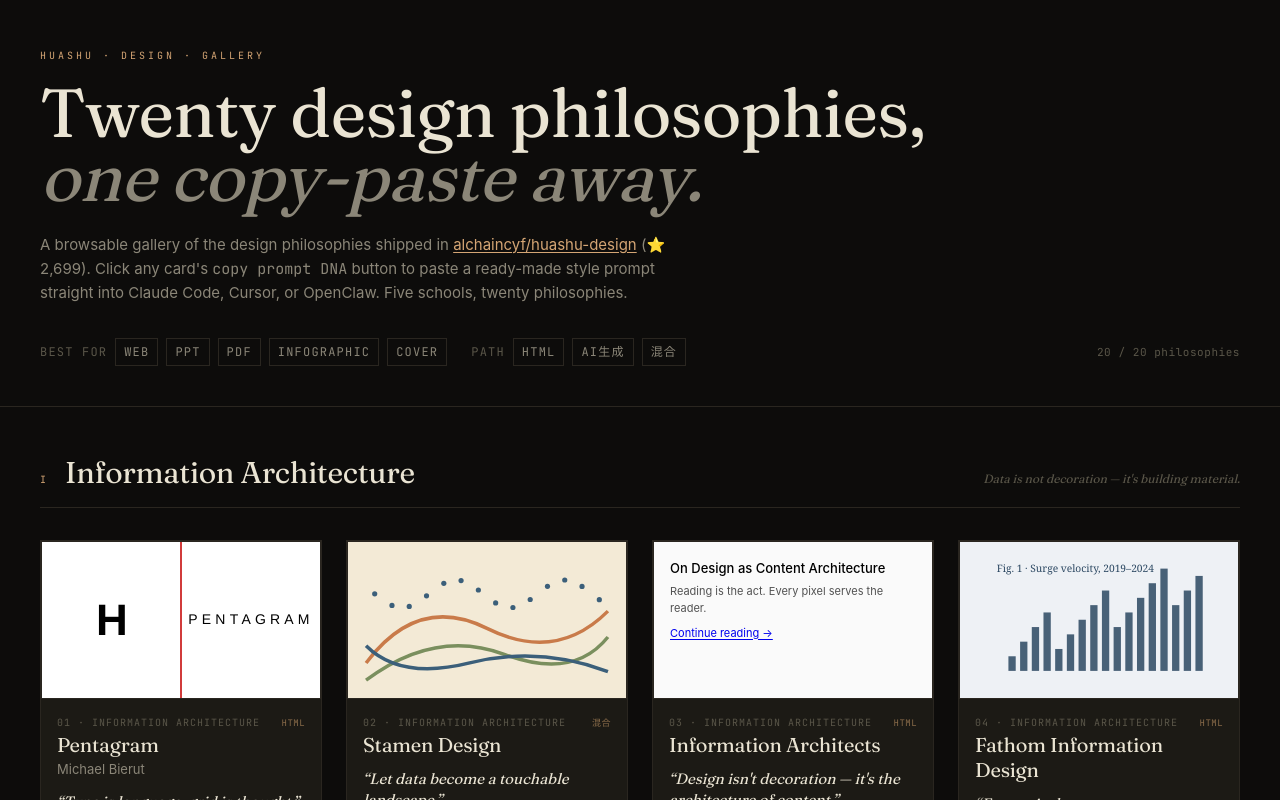
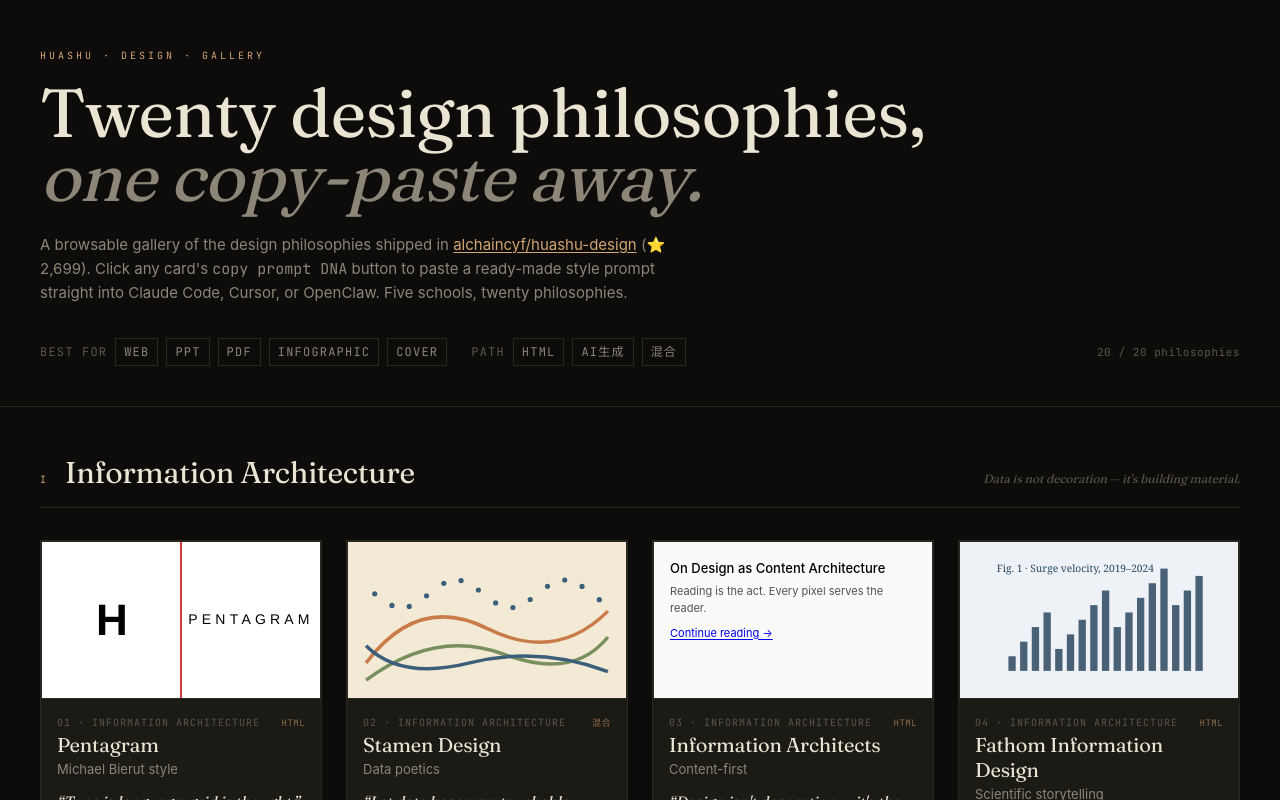
Before and after one commit to da-troll/huashu-design-gallery, a React (Vite) app: page / in a window 1280 px wide. Shown: the top 800 px of the page. Built offline with nearby package versions, Linux system fonts and the light colour scheme.

Commit message:
Hand-curated EN subtitles for all 20 philosophy cards

```diff
--- a/src/components/PhilosophyCard.tsx
+++ b/src/components/PhilosophyCard.tsx
@@ -5,6 +5,29 @@
 // Household agents that "have tried" this philosophy. Seeded empty;
 // easy to populate later as agents actually use each one.
 const HOUSEHOLD_TRIED: Record<number, string[]> = {};
+
+const SUBTITLE_EN: Record<number, string> = {
+  1: "Michael Bierut style",
+  2: "Data poetics",
+  3: "Content-first",
+  4: "Scientific storytelling",
+  5: "Masters of scroll narrative",
+  6: "WebGL poets",
+  7: "Algorithmic aesthetics",
+  8: "Narrative-driven interaction",
+  9: "Conceptual minimalism",
+  10: "Brockmann lineage · Swiss grid purism",
+  11: "Contemporary minimal brand",
+  12: "Joyful minimalism",
+  13: "Code as poetry",
+  14: "Parametric aesthetics",
+  15: "Cyber-poetic",
+  16: "Screen-interface fiction",
+  17: "Japanese speculative design",
+  18: "Design of emptiness",
+  19: "Book architect",
+  20: "Eastern light-and-shadow poetry",
+};
 
 const AGENT_META: Record<string, { emoji: string; name: string }> = {
   wilson: { emoji: "🏐", name: "Wilson" },
@@ -26,10 +49,7 @@
 
 export function PhilosophyCard({ philosophy: p }: { philosophy: Philosophy }) {
   const tried = HOUSEHOLD_TRIED[p.number] || [];
-  // Strip CN: studio_or_subtitle often contains Chinese suffixes; keep only latin/ASCII head.
-  const studio = p.studio_or_subtitle
-    ? p.studio_or_subtitle.replace(/[\u3400-\u9FFF\u3000-\u303F\uFF00-\uFFEF]+/g, "").replace(/[-–—·]\s*$/, "").trim()
-    : "";
+  const studio = SUBTITLE_EN[p.number] || "";
 
   return (
     <article className="bg-[color:var(--bg-card)] border border-[color:var(--rule)] hover:border-[color:var(--accent-dim)] transition-colors duration-200 flex flex-col">
```
